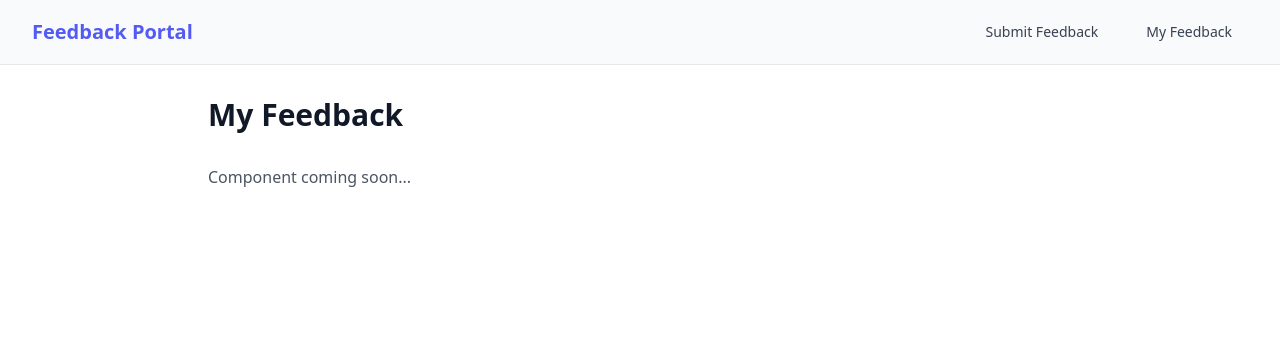
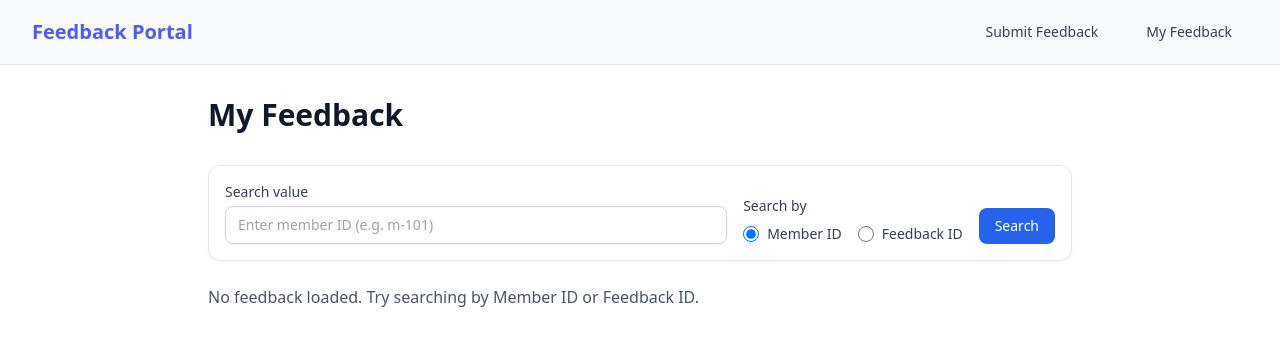
Before and after one commit to York-Solutions-B2E/tsg-9.27-devinjosh-frontend-feedback-ui, a React (Vite) app: page /my-feedback in a window 1280 px wide. Shown: the top 346 px of the page. Built offline with nearby package versions, Linux system fonts and the light colour scheme.

Commit message:
ADD feedback cards and search functionality

```diff
--- a/package.json
+++ b/package.json
@@ -10,15 +10,18 @@
     "preview": "vite preview"
   },
   "dependencies": {
+    "prop-types": "^15.8.1",
     "react": "^19.2.0",
     "react-dom": "^19.2.0",
-    "react-router-dom": "^7.9.6"
+    "react-router-dom": "^7.9.6",
+    "react-stars": "^2.2.5"
   },
   "devDependencies": {
     "@eslint/js": "^9.39.1",
     "@types/node": "^24.10.0",
     "@types/react": "^19.2.2",
     "@types/react-dom": "^19.2.2",
+    "@types/react-stars": "^2.2.4",
     "@vitejs/plugin-react": "^5.1.0",
     "autoprefixer": "^10.4.22",
     "eslint": "^9.39.1",
--- a/src/components/MyFeedback/FeedbackCard.tsx
+++ b/src/components/MyFeedback/FeedbackCard.tsx
@@ -0,0 +1,69 @@
+import ReactStars from 'react-stars';
+import { formatDate } from '../../utils/dateUtils';
+
+export interface FeedbackCardProps {
+  id: string;
+  memberId: string;
+  providerName: string;
+  rating: number;
+  comment: string | null;
+  submittedAt: string; // ISO string from backend
+}
+
+export function FeedbackCard({
+  memberId,
+  providerName,
+  rating,
+  comment,
+  submittedAt,
+}: FeedbackCardProps) {
+  const submittedDate = formatDate(submittedAt);
+
+  return (
+    <article className="w-full rounded-xl border border-gray-200 bg-white p-4 shadow-sm transition hover:shadow-md dark:border-gray-700 dark:bg-gray-800 sm:p-6">
+      {/* Header: Provider + date */}
+      <div className="flex flex-col gap-2 sm:flex-row sm:items-center sm:justify-between">
+        <div>
+          <h2 className="text-lg font-semibold text-gray-900 dark:text-white">
+            {providerName}
+          </h2>
+          <p className="text-sm text-gray-500 dark:text-gray-400">
+            Submitted on {submittedDate}
+          </p>
+        </div>
+
+        {/* Member badge */}
+        <div className="inline-flex items-center self-start rounded-full bg-blue-50 px-3 py-1 text-xs font-medium text-blue-700 dark:bg-blue-900/30 dark:text-blue-300">
+          Member ID: <span className="ml-1 font-semibold">{memberId}</span>
+        </div>
+      </div>
+
+      {/* Rating */}
+      <div className="mt-4 flex items-center gap-2">
+        <ReactStars
+          count={5}
+          value={rating}
+          edit={false}
+          size={20}
+          color1="#e5e7eb"      // Tailwind gray-200-ish for empty stars
+          color2="#fbbf24" // Tailwind amber-400-ish for filled stars
+        />
+        <span className="text-sm font-medium text-gray-700 dark:text-gray-300">
+          {rating}/5
+        </span>
+      </div>
+
+      {/* Comment */}
+      {comment && (
+        <p className="mt-4 text-sm text-gray-700 dark:text-gray-300">
+          {comment}
+        </p>
+      )}
+      {!comment && (
+        <p className="mt-4 text-sm italic text-gray-400 dark:text-gray-500">
+          No comment provided.
+        </p>
+      )}
+    </article>
+  );
+}
--- a/src/components/MyFeedback/MyFeedback.tsx
+++ b/src/components/MyFeedback/MyFeedback.tsx
@@ -1,10 +1,137 @@
+import { useState } from 'react';
+import { FeedbackCard } from './FeedbackCard';
+import { feedbackService } from '../../services/feedbackService';
+import type { FeedbackResponse } from '../../types/feedback';
+
+type SearchMode = 'memberId' | 'feedbackId';
+
 export function MyFeedback() {
+  const [query, setQuery] = useState('');
+  const [mode, setMode] = useState<SearchMode>('memberId');
+  const [results, setResults] = useState<FeedbackResponse[]>([]);
+  const [loading, setLoading] = useState(false);
+  const [error, setError] = useState<string | null>(null);
+
+  async function handleSearch(event: React.FormEvent) {
+    event.preventDefault();
+
+    const trimmed = query.trim();
+    if (!trimmed) {
+      setError('Please enter a value to search.');
+      setResults([]);
+      return;
+    }
+
+    setLoading(true);
+    setError(null);
+
+    try {
+      let data: FeedbackResponse[];
+
+      if (mode === 'memberId') {
+        // GET /feedback?memberId={memberId}
+        data = await feedbackService.getFeedbackByMemberId(trimmed);
+      } else {
+        // GET /feedback/{id}
+        const item = await feedbackService.getFeedbackById(trimmed);
+        data = [item]; // wrap single result so we can map over it
+      }
+
+      setResults(data);
+    } catch (err) {
+      console.error('Failed to fetch feedback', err);
+      setError('Could not load feedback. Please check your ID and try again.');
+      setResults([]);
+    } finally {
+      setLoading(false);
+    }
+  }
+
   return (
     <div className="max-w-4xl mx-auto px-4 py-8">
-        <h1 className="text-3xl font-bold text-gray-900 dark:text-white mb-8">
+      <h1 className="mb-8 text-3xl font-bold text-gray-900 dark:text-white">
         My Feedback
       </h1>
-        <p className="text-gray-600 dark:text-gray-400">Component coming soon...</p>
+
+      {/* Search form */}
+      <form
+        onSubmit={handleSearch}
+        className="mb-6 flex flex-col gap-4 rounded-xl border border-gray-200 bg-white p-4 shadow-sm dark:border-gray-700 dark:bg-gray-800 md:flex-row md:items-end"
+      >
+        <div className="flex-1">
+          <label className="mb-1 block text-sm font-medium text-gray-700 dark:text-gray-300">
+            Search value
+          </label>
+          <input
+            type="text"
+            value={query}
+            onChange={(e) => setQuery(e.target.value)}
+            placeholder={
+              mode === 'memberId'
+                ? 'Enter member ID (e.g. m-101)'
+                : 'Enter feedback ID (UUID)'
+            }
+            className="w-full rounded-lg border border-gray-300 bg-white px-3 py-2 text-sm text-gray-900 shadow-sm outline-none transition focus:border-blue-500 focus:ring-2 focus:ring-blue-500/40 dark:border-gray-600 dark:bg-gray-900 dark:text-white"
+          />
+        </div>
+
+        {/* Toggle search mode */}
+        <div className="flex flex-col gap-2 text-sm text-gray-700 dark:text-gray-300">
+          <span className="font-medium">Search by</span>
+          <div className="flex gap-4">
+            <label className="inline-flex items-center gap-2">
+              <input
+                type="radio"
+                name="searchMode"
+                value="memberId"
+                checked={mode === 'memberId'}
+                onChange={() => setMode('memberId')}
+                className="h-4 w-4 border-gray-300 text-blue-600 focus:ring-blue-500"
+              />
+              <span>Member ID</span>
+            </label>
+            <label className="inline-flex items-center gap-2">
+              <input
+                type="radio"
+                name="searchMode"
+                value="feedbackId"
+                checked={mode === 'feedbackId'}
+                onChange={() => setMode('feedbackId')}
+                className="h-4 w-4 border-gray-300 text-blue-600 focus:ring-blue-500"
+              />
+              <span>Feedback ID</span>
+            </label>
+          </div>
+        </div>
+
+        <button
+          type="submit"
+          disabled={loading}
+          className="inline-flex items-center justify-center rounded-lg bg-blue-600 px-4 py-2 text-sm font-medium text-white shadow-sm transition hover:bg-blue-700 disabled:cursor-not-allowed disabled:bg-blue-400"
+        >
+          {loading ? 'Searching…' : 'Search'}
+        </button>
+      </form>
+
+      {/* Error message */}
+      {error && (
+        <p className="mb-4 text-sm text-red-600 dark:text-red-400">{error}</p>
+      )}
+
+      {/* Results */}
+      {results.length === 0 && !loading && !error && (
+        <p className="text-gray-600 dark:text-gray-400">
+          No feedback loaded. Try searching by Member ID or Feedback ID.
+        </p>
+      )}
+
+      {results.length > 0 && (
+        <div className="space-y-4">
+          {results.map((fb) => (
+            <FeedbackCard key={fb.id} {...fb} />
+          ))}
+        </div>
+      )}
     </div>
   );
 }
--- a/src/services/api.ts
+++ b/src/services/api.ts
@@ -1,4 +1,4 @@
-const API_BASE_URL = import.meta.env.VITE_API_BASE_URL || 'http://localhost:8080/api/v1';
+const API_BASE_URL = import.meta.env.VITE_API_BASE_URL || 'http://localhost:8082/api/v1';
 
 export class ApiError extends Error {
     public status: number;
```
Also changed, not shown: 2 other files (tests, documents, lock files or other folders). Lines whose indentation alone changed are shown as unchanged.
